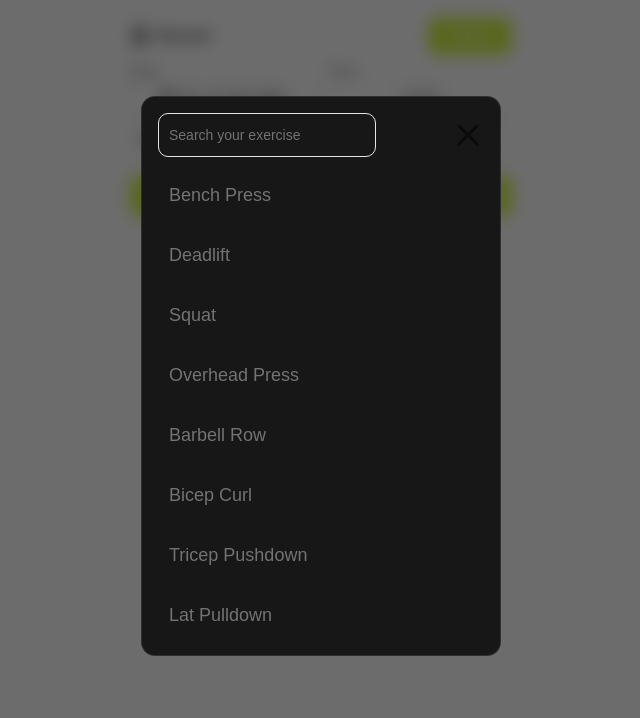
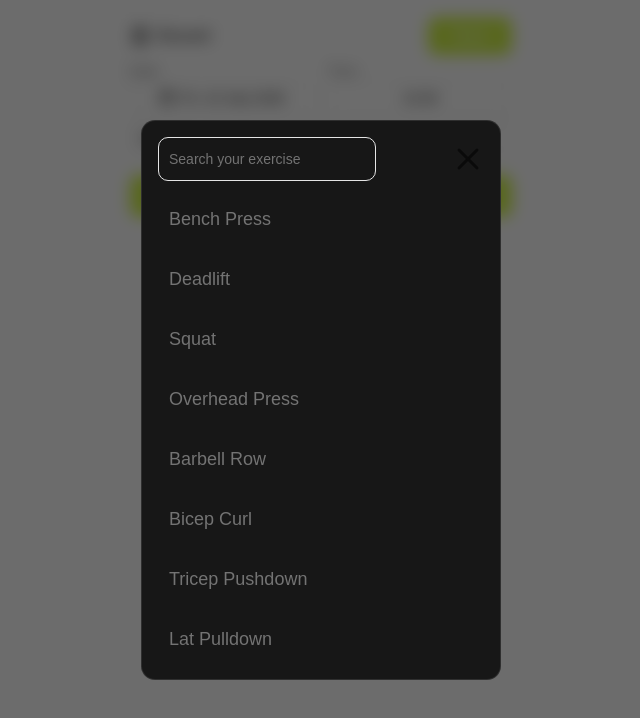
Before and after one commit to Trainalyse/trainalyse-frontend-v1, a React (Vite) app: page /Workout in a window 1280 px wide. Both pictures are taken after typing "Sample" into the empty fields and a click on the button "Add new Exercise". Shown: the top 718 px of the page, without its empty margins (319-959 px from the left). Built offline with nearby package versions, Linux system fonts and the light colour scheme.

Commit message:
gonna start the changes , the 2 major changes are making the user delete any dropset or exercise irrespective of its position and the left and right limb modification

```diff
--- a/src/components/ExerciseSearch.tsx
+++ b/src/components/ExerciseSearch.tsx
@@ -25,7 +25,7 @@
   return (
     // BACKDROP: blurred workout page behind; clicking it closes the popup.
     <div
-      className="fixed inset-0 z-10 flex items-start justify-center bg-black/60 pt-[12vh] backdrop-blur-sm"
+      className="fixed inset-0 z-10 flex items-center justify-center bg-black/60 backdrop-blur-sm "
       onClick={onClose}
     >
       {/* CARD: the small popup. stopPropagation so clicks inside don't close it. */}
```
